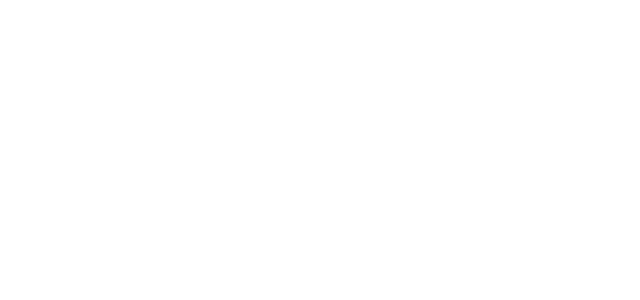
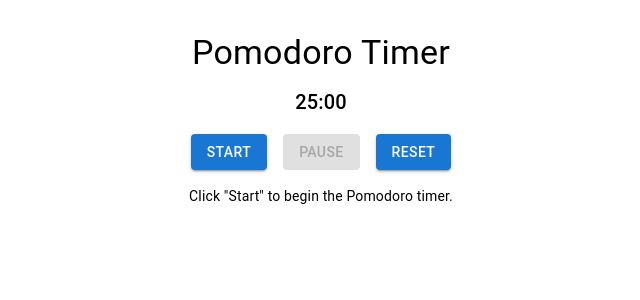
Before and after one commit to JwithYOU/Pomodoro, a React (Create React App) app: page / in a window 1280 px wide. Shown: the top 300 px of the page, without its empty margins (319-959 px from the left). Built offline with nearby package versions, Linux system fonts and the light colour scheme.

Commit message:
feat: 타이머 기능 구현

```diff
--- a/src/hook/useTimer.tsx
+++ b/src/hooks/useTimer.tsx
@@ -17,7 +17,7 @@
   const [isActive, setIsActive] = useState(false);
 
   useEffect(() => {
-    let interval: NodeJS.Timeout | null = null;
+    let interval: number | any;
 
     if (isActive && timer > 0) {
       interval = setInterval(() => {
--- a/src/pages/SetForm.tsx
+++ b/src/pages/SetForm.tsx
@@ -1,11 +1,16 @@
-import react, { FC } from 'react';
 import { Container, Typography, Box, Grid } from '@mui/material';
 import { StartButton, PauseButton, ResetButton } from '../utils/Button';
+import TimerDisplay from '../components/TimerDisplay';
+import useTimer from '../hooks/useTimer';
 
 const SetForm = () => {
+  const { timer, isActive, startTimer, pauseTimer, resetTimer } = useTimer({
+    initialTime: 25 * 60,
+  });
+
   return (
     <Container maxWidth="sm">
-      {/* <Box textAlign="center" my={4}>
+      <Box textAlign="center" my={4}>
         <Typography variant="h4" component="h1" gutterBottom>
           Pomodoro Timer
         </Typography>
@@ -28,7 +33,7 @@
             Click "Start" to begin the Pomodoro timer.
           </Typography>
         )}
-      </Box> */}
+      </Box>
     </Container>
   );
 };
--- a/src/utils/Button.tsx
+++ b/src/utils/Button.tsx
@@ -4,6 +4,10 @@
 interface ButtonProps {
   onClick: MouseEventHandler<HTMLButtonElement>;
   disabled: boolean;
+}
+
+interface ResetButtonProps {
+  onClick: MouseEventHandler<HTMLButtonElement>;
 }
 
 export const StartButton: FC<ButtonProps> = ({ onClick, disabled }) => (
@@ -18,7 +22,7 @@
   </Button>
 );
 
-export const ResetButton: FC<ButtonProps> = ({ onClick }) => (
+export const ResetButton: FC<ResetButtonProps> = ({ onClick }) => (
   <Button variant="contained" onClick={onClick}>
     Reset
   </Button>
```
